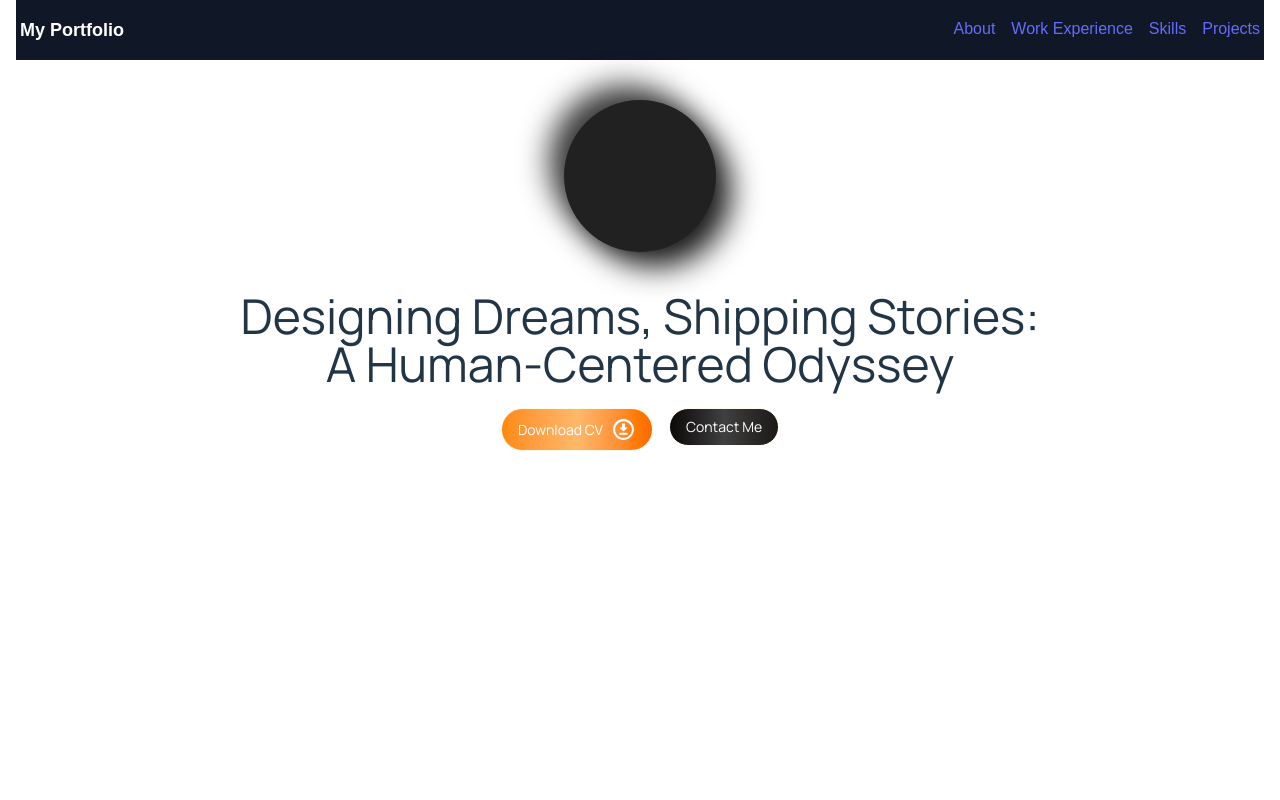
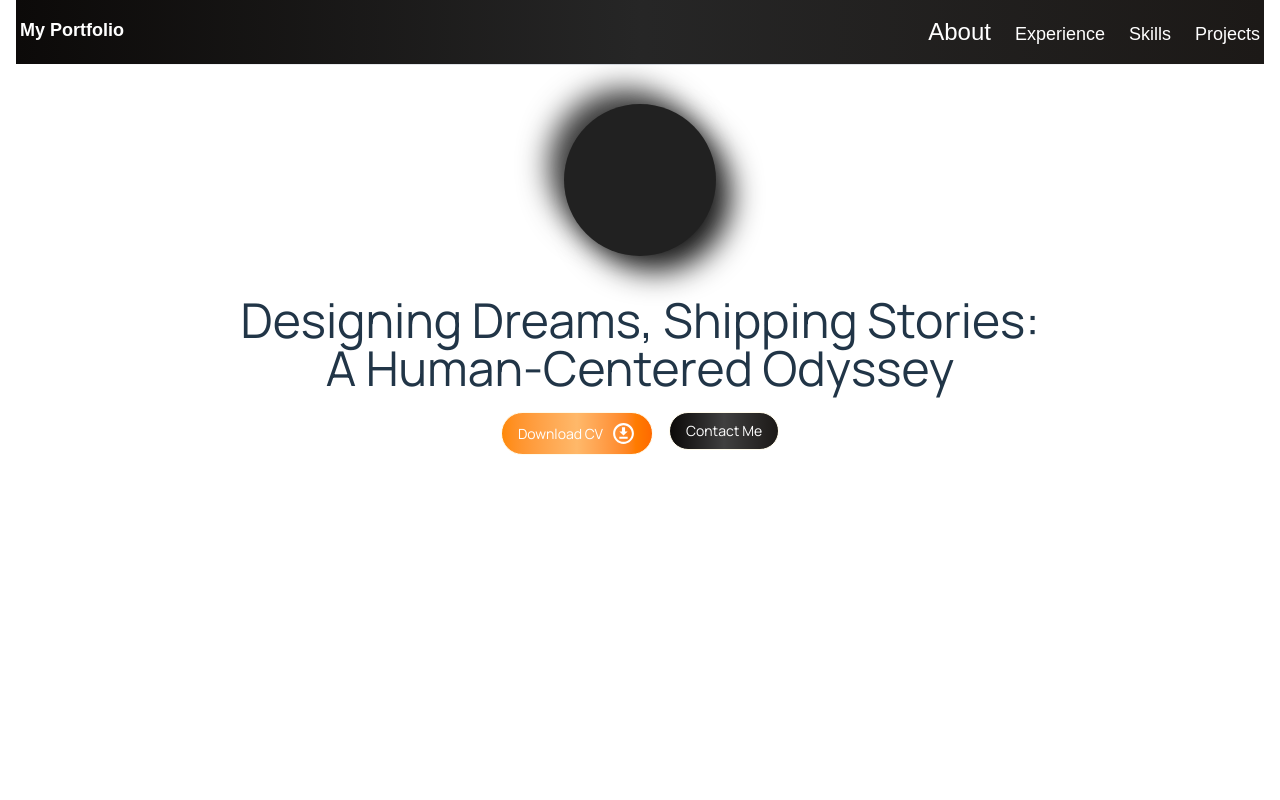
Before and after one commit to destinyarx/portfolio, a React (Vite) app: page / in a window 1280 px wide. Shown: the top 800 px of the page. Built offline with nearby package versions, Linux system fonts and the light colour scheme; a web font is replaced by a local one.

Commit message:
modify nav bar

```diff
--- a/src/components/Navbar.tsx
+++ b/src/components/Navbar.tsx
@@ -1,18 +1,44 @@
+import { useState } from 'react';
+
 const Navbar = () => {
+    const [selectedSection, setSelectedSection] = useState<string>('About');
+
+    const sections = [
+        { title: 'About', path: '/' },
+        { title: 'Experience', path: '/' },
+        { title: 'Skills', path: '/' },
+        { title: 'Projects', path: '/' },
+    ];
+
     return (
-        <div>
-            <nav className="w-full bg-gray-900 text-white py-4">
+        <div className="relative">
+            <nav className="w-full bg-gradient-to-r from-stone-950 via-neutral-800 to-stone-900 text-white py-4">
                 <div className="flex justify-between px-1">
                     <div className="text-lg font-bold">My Portfolio</div>
 
-                    <div className="space-x-4">
-                        <a href="#skills" className="hover:text-gray-400">About</a>
-                        <a href="#work-experience" className="hover:text-gray-400">Work Experience</a>
-                        <a href="#skills" className="hover:text-gray-400">Skills</a>
-                        <a href="#skills" className="hover:text-gray-400">Projects</a>
+                    <div className="space-x-6 text-lg font-extrabold">
+                        {sections.map((section, index) => (
+                            <a
+                                key={index}
+                                href={section.path}
+                                className={`hover:text-gray-400 transition-all duration-300 ${
+                                    selectedSection === section.title
+                                    ? 'text-2xl'
+                                    : 'text-lg'
+                                }`}
+                                onClick={(e) => {
+                                    e.preventDefault();
+                                    setSelectedSection(section.title);
+                                }}
+                            >
+                                {section.title}
+                            </a>
+                        ))}
                     </div>
                 </div>
             </nav>
+
+            <div className="absolute left-0 right-0 h-[1px] bg-gradient-to-r from-transparent via-gray-300 to-transparent top-full" />
         </div>
     )
 }
--- a/src/index.css
+++ b/src/index.css
@@ -57,11 +57,11 @@
 
 a {
   font-weight: 500;
-  color: #646cff;
   text-decoration: inherit;
 }
 a:hover {
-  color: #535bf2;
+  font-weight: bolder;
+  /* color: #535bf2; */
 }
 
 body {
```
